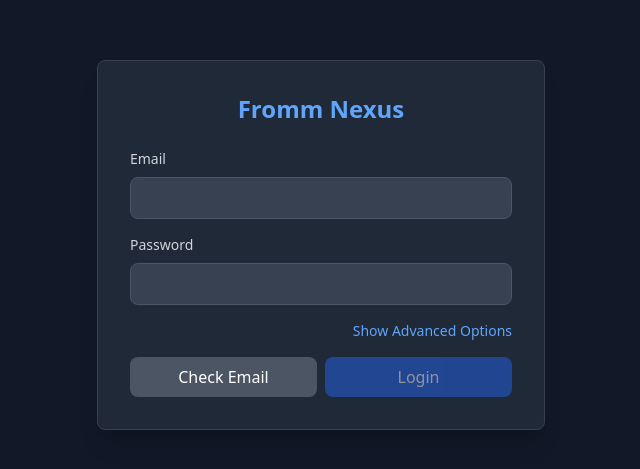
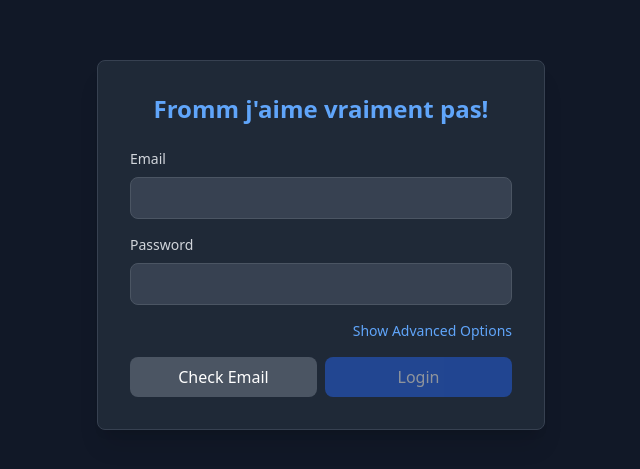
Before and after one commit to rbtm0106/fromm-jaime-vraiment-pas, a plain HTML site: page index.html in a window 1280 px wide. Shown: the part 155-624 px from the top of the page, without its empty margins (319-959 px from the left). Drawn offline with nearby package versions, Linux system fonts and the light colour scheme.

Commit message:
redeploy

```diff
--- a/index.html
+++ b/index.html
@@ -9,7 +9,7 @@
 <body class="bg-gray-900 text-white min-h-screen flex flex-col items-center justify-center p-4 font-sans">
 
     <div class="bg-gray-800 p-8 rounded-lg shadow-xl w-full max-w-md border border-gray-700">
-        <h1 class="text-2xl font-bold text-center text-blue-400 mb-6">Fromm Nexus</h1>
+        <h1 class="text-2xl font-bold text-center text-blue-400 mb-6">Fromm j'aime vraiment pas!</h1>
 
         <form id="login-form">
             <div class="mb-4">
```
